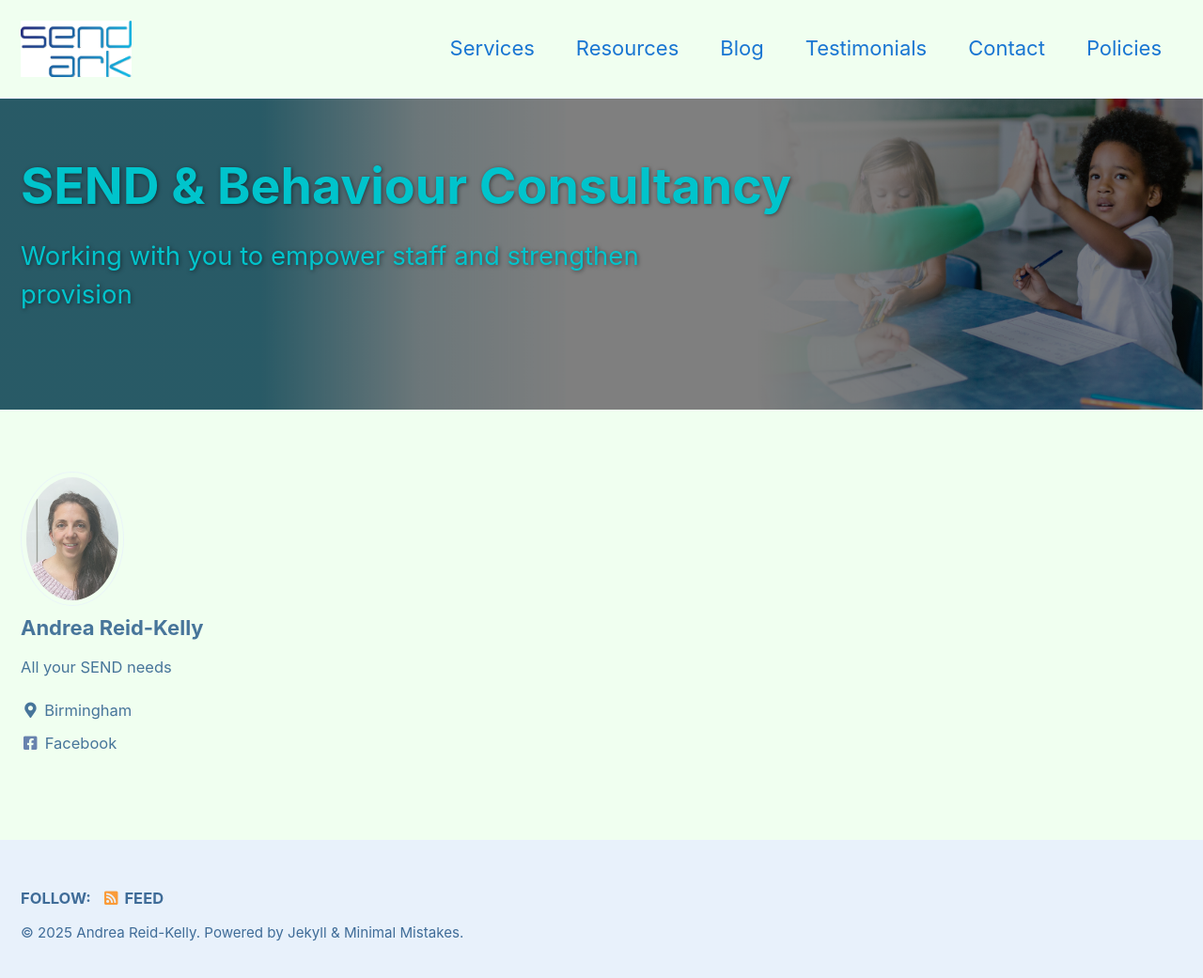
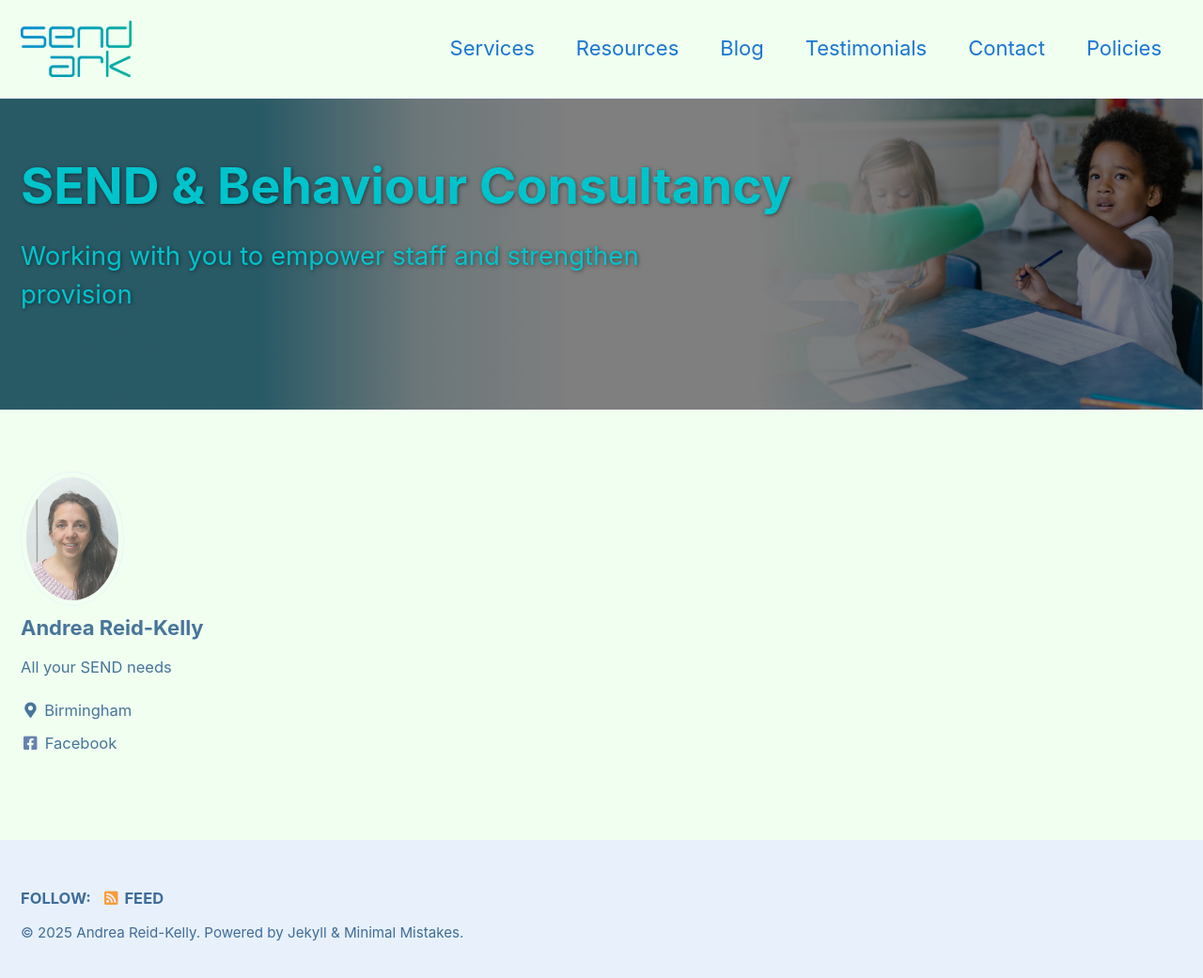
Before and after one commit to send-ark/sendark, a Jekyll site: the page built from index.html, in a window 1280 px wide and 1049 px high. Shown: the top 1041 px of the window at 94% size. Built offline with Jekyll 4.4.1, drawn with Linux system fonts in a browser that asks for light colours; cached includes are drawn as plain includes; the list of posts is cut into pages by our own code.

Commit message:
adding transparent logo

```diff
--- a/_config.yml
+++ b/_config.yml
@@ -18,7 +18,7 @@
 # Site Settings
 locale                   : "en-US"
 title                    : ""
-title_image              : /assets/images/SendArk-logo-Alt-Blue.jpg
+title_image              : /assets/images/SendArk-logo.png
 title_separator          : "-"
 subtitle                 : # site tagline that appears below site title in masthead
 name                     : "Andrea Reid-Kelly"
```
Also changed, not shown: assets/images/sendark-logo.png (added).
